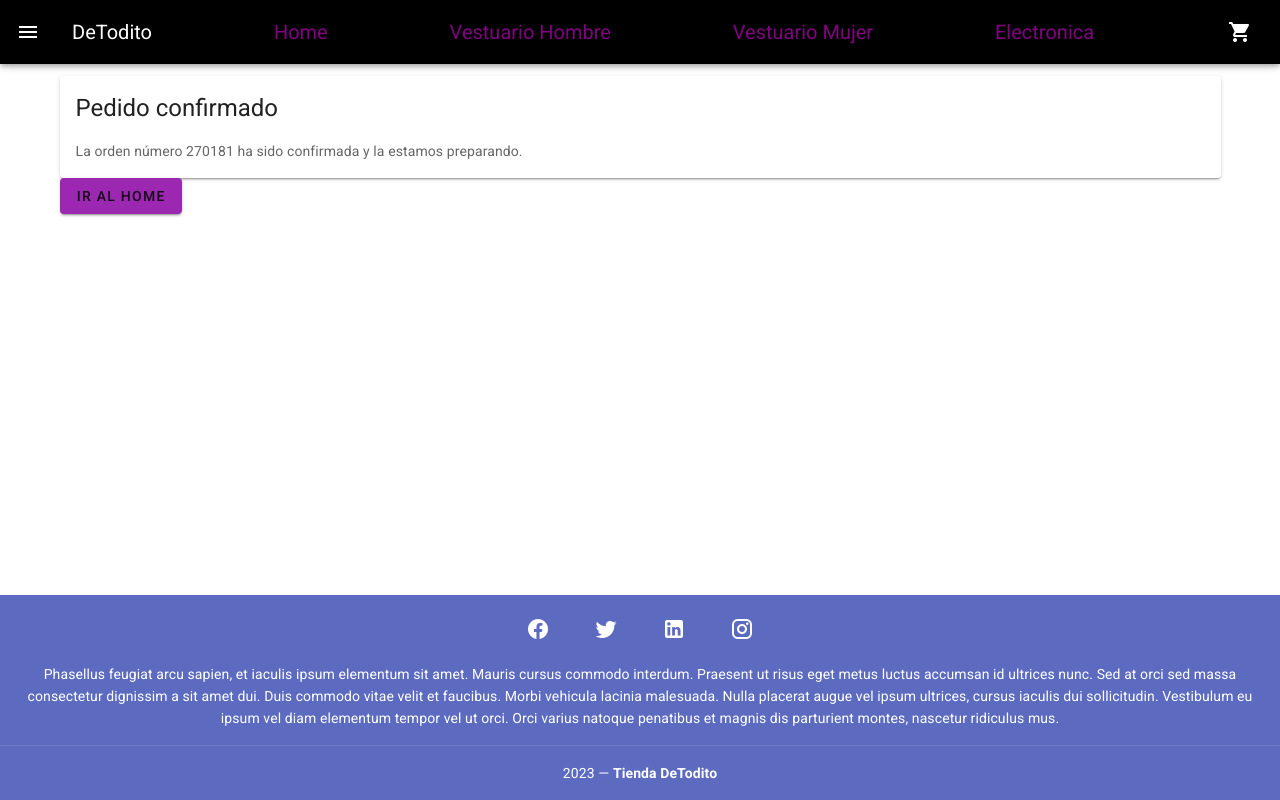
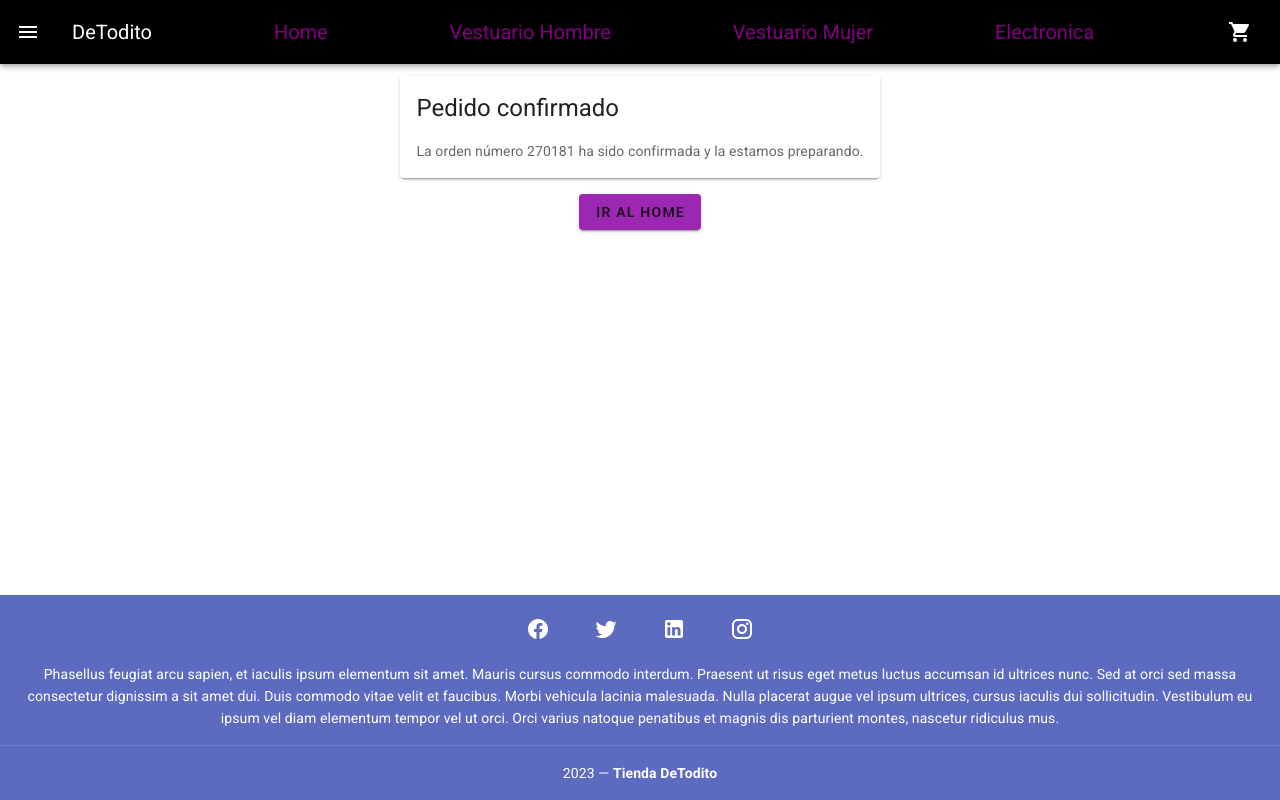
Before and after one commit to nyappu19/examentalentodigital, a Vue app: page /confirmacion in a window 1280 px wide. Built offline with nearby package versions, Linux system fonts and the light colour scheme.

Commit message:
mods varios

```diff
--- a/src/views/Confirmacion.vue
+++ b/src/views/Confirmacion.vue
@@ -1,13 +1,15 @@
 <template>
   <div>
-    <v-container>
+    <v-container class="d-flex align-center justify-center flex-column">
       <v-card>
         <v-card-title class="headline text-center">Pedido confirmado</v-card-title>
         <v-card-text>
           La orden número {{ numeroOrden }} ha sido confirmada y la estamos preparando.
         </v-card-text>
       </v-card>
-      <v-btn color="purple" @click="volverAlInicio">Ir al Home</v-btn>
+      <div class="mt-4">
+        <v-btn color="purple" @click="volverAlInicio">Ir al Home</v-btn>
+      </div>
     </v-container>
   </div>
 </template>
@@ -32,3 +34,17 @@ export default {
   },
 };
 </script>
+
+<style scoped>
+.align-center {
+  align-items: center;
+}
+
+.justify-center {
+  justify-content: center;
+}
+
+.flex-column {
+  flex-direction: column;
+}
+</style>
--- a/src/views/Electronica.vue
+++ b/src/views/Electronica.vue
@@ -46,5 +46,4 @@ export default {
 </script>
 
 <style scoped>
-/* Estilos adicionales para el componente VestuarioHombre */
 </style>
--- a/src/views/Home.vue
+++ b/src/views/Home.vue
@@ -46,5 +46,4 @@ export default {
 </script>
 
 <style scoped>
-/* Estilos adicionales para el componente Home */
 </style>
--- a/src/views/VestuarioHombre.vue
+++ b/src/views/VestuarioHombre.vue
@@ -62,5 +62,4 @@ export default {
 </script>
 
 <style scoped>
-/* Estilos adicionales para el componente VestuarioHombre */
 </style>
--- a/src/views/VestuarioMujer.vue
+++ b/src/views/VestuarioMujer.vue
@@ -46,5 +46,4 @@ export default {
 </script>
 
 <style scoped>
-/* Estilos adicionales para el componente VestuarioHombre */
 </style>
```
Also changed, not shown: src/components/Carrito.vue (+0 -8 lines).
